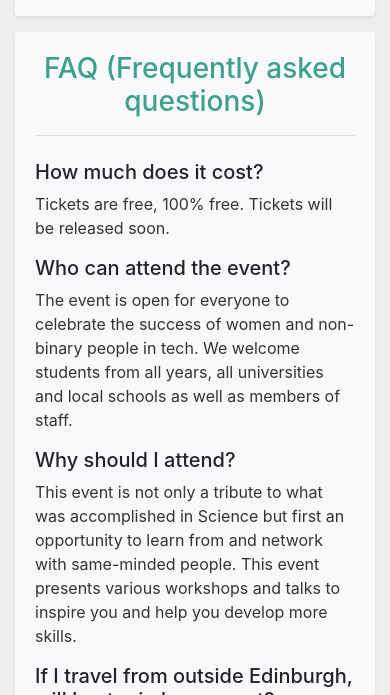
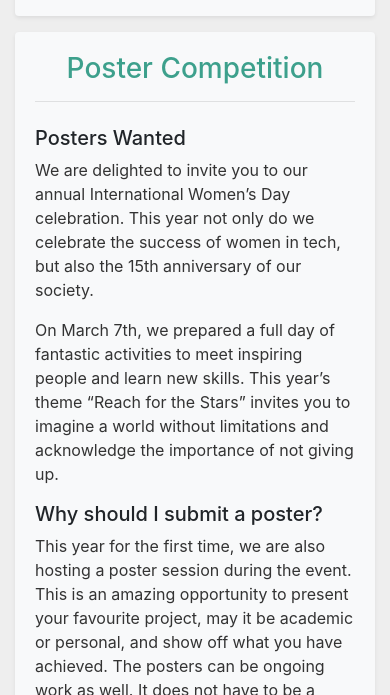
Before and after one commit to edinburgh-hoppers/website, a Jekyll site: the page built from _pages/iwd20.html, in a window 390 px wide and 900 px high, scrolled down 2101 px, cut to the strip 205-900 px from the top of the window. Built offline with Jekyll 4.4.1, drawn with Linux system fonts in a browser that asks for light colours; some of the changed text lies outside the part shown.

Commit message:
Added poster competition section to IWD 2020

```diff
--- a/_data/iwd20.yml
+++ b/_data/iwd20.yml
@@ -2,6 +2,8 @@
   includeFrom: "iwd20/schedule.html"
 - title: "Location"
   includeFrom: "iwd20/location.html"
+- title: "Poster Competition"
+  includeFrom: "iwd20/posterCompetition.html"
 - title: "FAQ (Frequently asked questions)"
   includeFrom: "iwd20/faq.html"
 - title: "Sponsors"
--- /dev/null
+++ b/_data/posterCompetition-iwd20.yml
@@ -0,0 +1,32 @@
+- subtitle: "Posters Wanted"
+  text: "We are delighted to invite you to our annual International Women’s Day celebration.
+         This year not only do we celebrate the success of women in tech, but also the 15th anniversary
+         of our society. </p><p> On March 7th, we prepared a full day of fantastic activities to meet
+         inspiring people and learn new skills. This year’s theme “Reach for the Stars” invites you to
+         imagine a world without limitations and acknowledge the importance of not giving up."
+- subtitle: "Why should I submit a poster?"
+  text: "This year for the first time, we are also hosting a poster session during the event.
+         This is an amazing opportunity to present your favourite project, may it be academic or
+         personal, and show off what you have achieved. The posters can be ongoing work as well. It
+         does not have to be a complete work and can also include group work. This is a great way to
+         show the work you are most proud of in a safe environment to your peers, future employers and
+         collaborators and get their interest. See it a bit like an offline portfolio."
+- subtitle: "Perfect opportunity for UG4 and UG5 students!"
+  text: "For all final year students, this is the perfect opportunity to get feedback for your project
+         from your peers. You can bring additional tools and flyers to make as much as possible of this
+         event."
+- subtitle: "There are prizes?!"
+  text: "Not only do we encourage everyone to participate, no matter what year you are in, but we will
+         also give out prizes. There will be rewards for posters in every year, a people choice and a
+         jury consisting of our company representatives. For the specific categories, see below."
+- subtitle: "How do I make a poster?"
+  text: "In order to make this easier for you, we have also provided two templates (One Latex and one
+         Powerpoint). Feel free to use them, but you can also create your own poster. Our tech team will
+         also organise a poster workshop in February, so come along and create your own poster!"
+- subtitle: "When and how do I submit a poster?"
+  text: "Please use the form to submit a poster in PDF by February 20th. We can then print it for you.
+         If you want to print your poster yourself or you already have a printed poster, just fill out
+         the form to reserve a space until March, 5th."
+- subtitle: "When is the event?"
+  text: "Our International Women's Day celebrations take place on March, 7th in the Informatics Forum.
+         Visit our website for more information and book your tickets via Eventbrite."
--- /dev/null
+++ b/_includes/iwd20/posterCompetition.html
@@ -0,0 +1,17 @@
+<div id="posterCompetition">
+  {%- for member in site.data[page.posterCompetition] -%}
+    <div>
+      <h5>{{ member.subtitle }}</h5>
+      <p>{{ member.text }}</h5>
+    </div>
+  {%- endfor -%}
+
+  <div class="row center-content align-items-center">
+    <div class="col-12 col-md-4 col-lg-3 my-2 button-div">
+      <a class="button clickable clickable-sm shadow-sm" href="">eventbrite</a>
+    </div>
+    <div class="col-12 col-md-4 col-lg-3 my-2 button-div">
+      <a class="button clickable clickable-sm shadow-sm" href="">facebook: Poster Making Workshop</a>
+    </div>
+  </div>
+</div>
--- a/_pages/iwd20.html
+++ b/_pages/iwd20.html
@@ -9,6 +9,7 @@ facebook:
 data: iwd20
 navItems: nav-iwd20
 schedule: schedule-iwd20
+posterCompetition: posterCompetition-iwd20
 faq: faq-iwd20
 sponsors: sponsors-iwd20
 ---
--- a/assets/css/bigEvents.scss
+++ b/assets/css/bigEvents.scss
@@ -60,7 +60,7 @@ body{
   margin-top: 2rem;
 }
 
-#schedule::before, #location::before, #faq::before, #sponsors::before, #contact::before {
+#schedule::before, #location::before, #faq::before, #sponsors::before, #contact::before, #posterCompetition::before {
   display: block;
   content: " ";
   margin-top: -160px;
```
Also changed, not shown: 1 other file.
